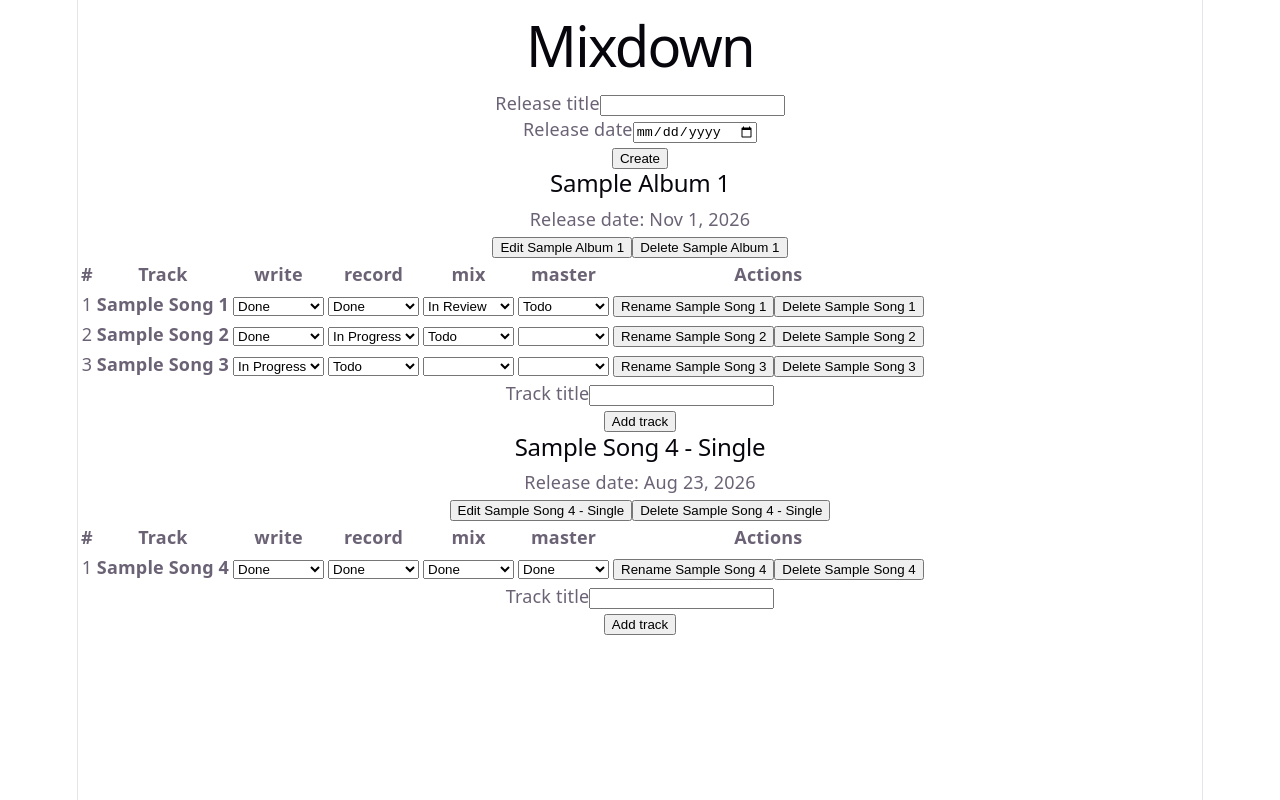
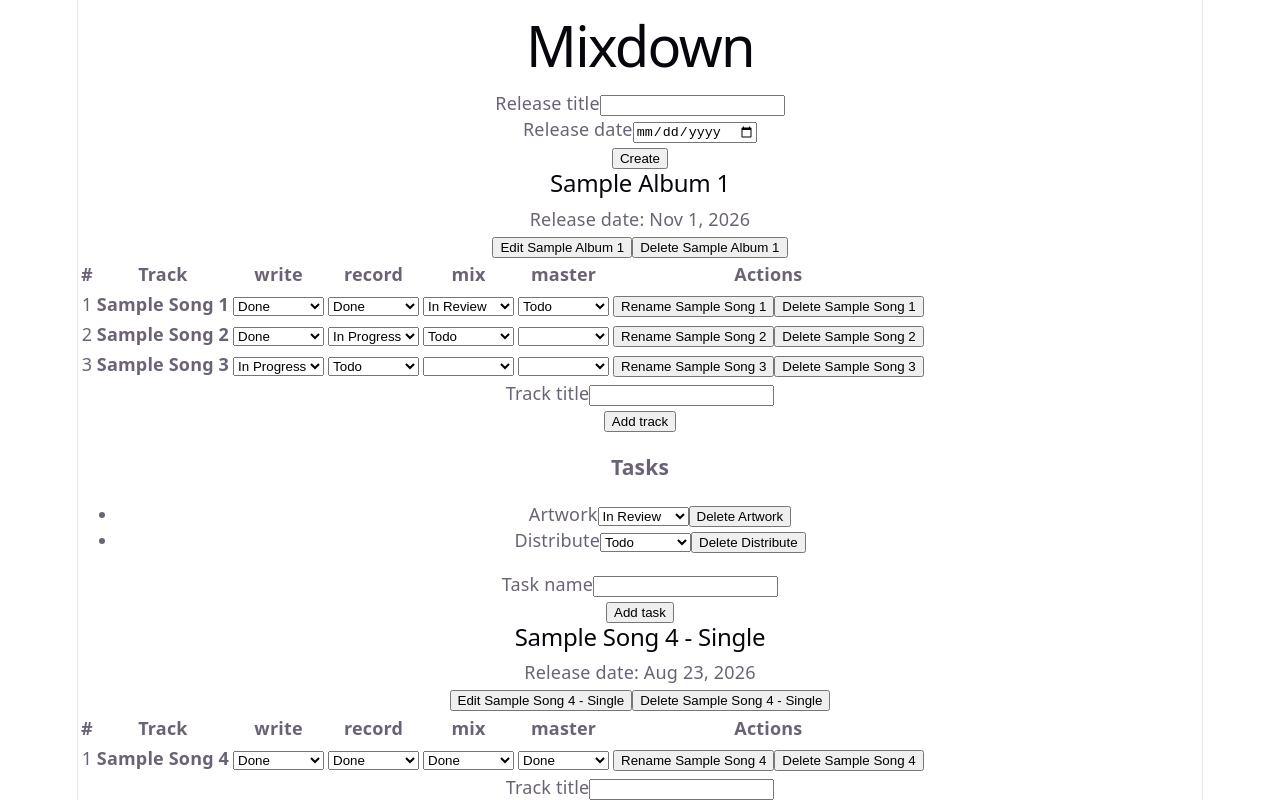
Before and after one commit to jamesburtonevans/mixdown, a React (Vite) app: page / in a window 1280 px wide. Shown: the top 800 px of the page. Built offline with nearby package versions, Linux system fonts and the light colour scheme.

Commit message:
Add release tasks

```diff
--- a/src/App.tsx
+++ b/src/App.tsx
@@ -2,7 +2,7 @@ import { useState, useEffect } from 'react';
 import { sampleReleases } from './sampleData';
 import { ReleaseRow } from './components/ReleaseRow';
 import { NewReleaseForm } from './components/NewReleaseForm';
-import type { Track, Release } from './types';
+import type { Track, Release, Task } from './types';
 
 export function App() {
   const [releases, setReleases] = useState<Release[]>(() => {
@@ -19,33 +19,6 @@ export function App() {
     localStorage.setItem("mixdown-releases", releaseText);
   }, [releases]);
 
-  function updateTrack(releaseId: string, trackId: string, changes: Partial<Track>) {
-    setReleases((currentReleases) => {
-      return currentReleases.map((release) => {
-        if (release.id === releaseId) {
-          return {
-            ...release,
-            tracks: release.tracks.map((track) => {
-              if (track.id === trackId) {
-                return { ...track, ...changes };
-              } else {
-                return track;
-              }
-            }),
-          };
-        } else {
-          return release;
-        }
-      });
-    });
-  }
-
-  function deleteRelease(releaseId: string) {
-    setReleases((currentReleases) => {
-      return currentReleases.filter((release) => { return release.id !== releaseId })
-    });
-  }
-
   function updateRelease(releaseId: string, name: string, releaseDate: string) {
     setReleases((currentReleases) => {
       return currentReleases.map((release) => {
@@ -59,6 +32,12 @@ export function App() {
           return release;
         }
       });
+    });
+  }
+
+  function deleteRelease(releaseId: string) {
+    setReleases((currentReleases) => {
+      return currentReleases.filter((release) => { return release.id !== releaseId })
     });
   }
 
@@ -84,6 +63,27 @@ export function App() {
 
     setReleases((currentReleases) => {
       return [...currentReleases, newRelease];
+    });
+  }
+
+  function updateTrack(releaseId: string, trackId: string, changes: Partial<Track>) {
+    setReleases((currentReleases) => {
+      return currentReleases.map((release) => {
+        if (release.id === releaseId) {
+          return {
+            ...release,
+            tracks: release.tracks.map((track) => {
+              if (track.id === trackId) {
+                return { ...track, ...changes };
+              } else {
+                return track;
+              }
+            }),
+          };
+        } else {
+          return release;
+        }
+      });
     });
   }
 
@@ -128,6 +128,65 @@ export function App() {
     });
   }
 
+  function updateTask(releaseId: string, taskId: string, changes: Partial<Task>) {
+    setReleases((currentReleases) => {
+      return currentReleases.map((release) => {
+        if (release.id === releaseId) {
+          return {
+            ...release,
+            tasks: release.tasks.map((task) => {
+              if (task.id === taskId) {
+                return { ...task, ...changes };
+              } else {
+                return task;
+              }
+            }),
+          };
+        } else {
+          return release;
+        }
+      });
+    });
+  }
+
+  function deleteTask(releaseId: string, taskId: string) {
+    setReleases((currentReleases) => {
+      return currentReleases.map((release) => {
+        if (release.id === releaseId) {
+          return {
+            ...release,
+            tasks: release.tasks.filter((task) => {
+              return task.id !== taskId;
+            }),
+          };
+        } else {
+          return release;
+        }
+      });
+    });
+  }
+
+  function addTask(releaseId: string, name: string) {
+    const newTask: Task = {
+      id: crypto.randomUUID(),
+      name: name,
+      status: "none",
+    };
+
+    setReleases((currentReleases) => {
+      return currentReleases.map((release) => {
+        if (release.id === releaseId) {
+          return {
+            ...release,
+            tasks: [...release.tasks, newTask],
+          };
+        } else {
+          return release;
+        }
+      });
+    });
+  }
+
 
   return (
     <main className="app">
@@ -143,6 +202,9 @@ export function App() {
           }
           onDeleteTrack={(trackId) => deleteTrack(release.id, trackId)}
           onAddTrack={(name) => addTrack(release.id, name)}
+          onUpdateTask={(taskId, changes) => updateTask(release.id, taskId, changes)}
+          onDeleteTask={(taskId) => deleteTask(release.id, taskId)}
+          onAddTask={(name) => addTask(release.id, name)}
           onDelete={() => deleteRelease(release.id)}
         />
       ))}
--- /dev/null
+++ b/src/components/NewTaskForm.tsx
@@ -0,0 +1,40 @@
+import { useState } from "react";
+import type { SubmitEvent } from "react";
+
+type NewTaskFormProps = {
+  releaseId: string;
+  onAdd: (name: string) => void;
+};
+
+export function NewTaskForm({ releaseId, onAdd }: NewTaskFormProps) {
+  const [name, setName] = useState("");
+  const inputId = `new-task-name-${releaseId}`;
+
+  function handleSubmit(event: SubmitEvent<HTMLFormElement>) {
+    event.preventDefault();
+    const trimmedName = name.trim();
+    if (trimmedName === "") {
+      return;
+    }
+    onAdd(trimmedName);
+    setName("");
+  }
+
+  return (
+    <form className="new-task-form" onSubmit={handleSubmit}>
+      <div className="new-task-form__field">
+        <label htmlFor={inputId}>Task name</label>
+        <input
+          type="text"
+          id={inputId}
+          required
+          value={name}
+          onChange={(event) => setName(event.target.value)}
+        />
+      </div>
+      <div className="new-task-form__actions">
+        <button type="submit">Add task</button>
+      </div>
+    </form>
+  );
+}
--- a/src/components/ReleaseRow.tsx
+++ b/src/components/ReleaseRow.tsx
@@ -1,9 +1,11 @@
 import { useState } from "react";
-import type { Release, Track } from "../types";
+import type { Release, Track, Task } from "../types";
 import { STAGES } from "../types";
 import { TrackRow } from "./TrackRow";
 import { NewTrackForm } from "./NewTrackForm";
 import { EditReleaseForm } from "./EditReleaseForm";
+import { TaskRow } from "./TaskRow";
+import { NewTaskForm } from "./NewTaskForm";
 
 
 type ReleaseRowProps = {
@@ -13,11 +15,25 @@ type ReleaseRowProps = {
   onDelete: () => void;
   onDeleteTrack: (trackId: string) => void;
   onAddTrack: (name: string) => void;
+  onUpdateTask: (taskId: string, changes: Partial<Task>) => void;
+  onDeleteTask: (taskId: string) => void;
+  onAddTask: (name: string) => void;
 };
 
-export function ReleaseRow({ release, onUpdate, onUpdateTrack, onDelete, onDeleteTrack, onAddTrack }: ReleaseRowProps) {
+export function ReleaseRow({
+  release,
+  onUpdate,
+  onUpdateTrack,
+  onDelete,
+  onDeleteTrack,
+  onAddTrack,
+  onUpdateTask,
+  onDeleteTask,
+  onAddTask,
+}: ReleaseRowProps) {
   const [isEditing, setIsEditing] = useState(false);
   const headingId = `release-${release.id}-name`;
+  const tasksHeadingId = `release-${release.id}-tasks`;
   return (
     <section className="release" aria-labelledby={headingId}>
       <h2 className="release__name" id={headingId}>{release.name}</h2>
@@ -67,6 +83,25 @@ export function ReleaseRow({ release, onUpdate, onUpdateTrack, onDelete, onDelet
         </tbody>
       </table>
       <NewTrackForm releaseId={release.id} onAdd={onAddTrack} />
+
+      <section className="release__tasks" aria-labelledby={tasksHeadingId}>
+        <h3 id={tasksHeadingId}>Tasks</h3>
+        {release.tasks.length === 0 ? (
+          <p className="release__no-tasks">No tasks yet.</p>
+        ) : (
+          <ul className="release__task-list">
+            {release.tasks.map((task) => (
+              <TaskRow
+                key={task.id}
+                task={task}
+                onUpdate={(changes) => onUpdateTask(task.id, changes)}
+                onDelete={() => onDeleteTask(task.id)}
+              />
+            ))}
+          </ul>
+        )}
+        <NewTaskForm releaseId={release.id} onAdd={onAddTask} />
+      </section>
     </section>
   );
 }
--- /dev/null
+++ b/src/components/TaskRow.tsx
@@ -0,0 +1,24 @@
+import type { Task } from "../types";
+import { StatusSelect } from "./StatusSelect";
+
+type TaskRowProps = {
+  task: Task;
+  onUpdate: (changes: Partial<Task>) => void;
+  onDelete: () => void;
+};
+
+export function TaskRow({ task, onUpdate, onDelete }: TaskRowProps) {
+  return (
+    <li className="task-row">
+      <span className="task-row__name">{task.name}</span>
+      <StatusSelect
+        value={task.status}
+        label={`${task.name} status`}
+        onChange={(newStatus) => onUpdate({ status: newStatus })}
+      />
+      <button className="task-row__delete" type="button" onClick={onDelete}>
+        Delete {task.name}
+      </button>
+    </li>
+  );
+}
```
